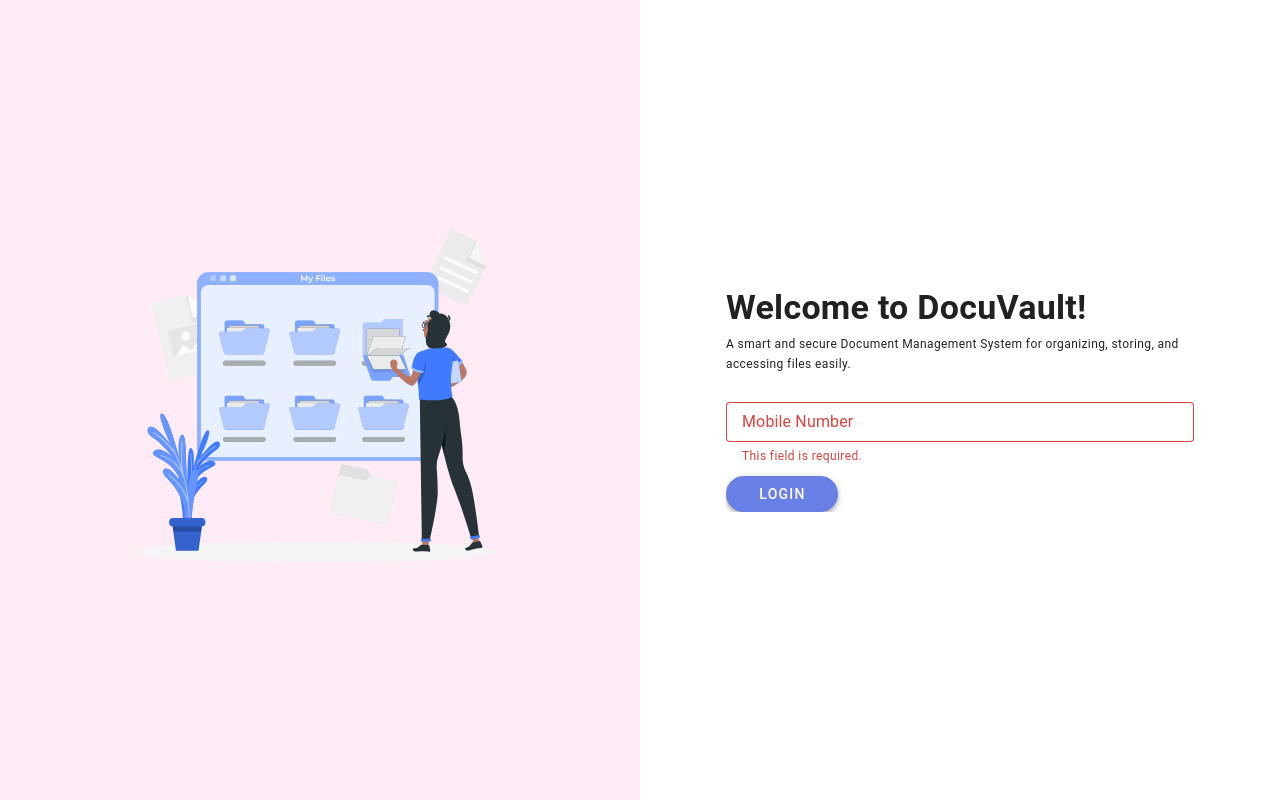
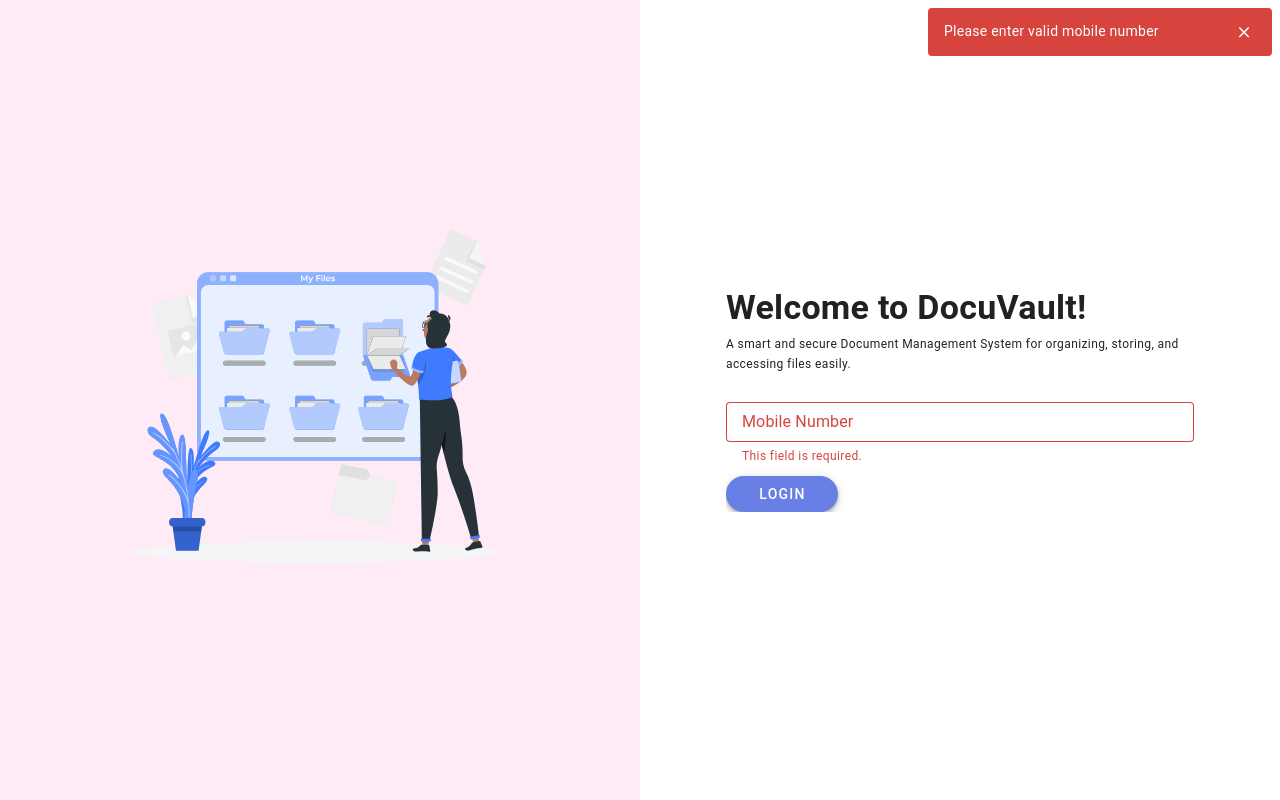
Before and after one commit to LTarunRao/docuvault-document-management, a Vue app: page / in a window 1280 px wide. Both pictures are taken after a click on the button "LOGIN". Built offline with nearby package versions, Linux system fonts and the light colour scheme; a small style sheet from the web is missing.

Commit message:
feat: add snackbar

```diff
--- a/components.d.ts
+++ b/components.d.ts
@@ -15,5 +15,6 @@ declare module 'vue' {
     Navbar: typeof import('./src/components/layout/Navbar.vue')['default']
     RouterLink: typeof import('vue-router')['RouterLink']
     RouterView: typeof import('vue-router')['RouterView']
+    Snackbar: typeof import('./src/components/common/Snackbar.vue')['default']
   }
 }
--- a/src/App.vue
+++ b/src/App.vue
@@ -2,10 +2,11 @@
   <v-app>
     <v-main>
       <router-view />
+      <SnackBar />
     </v-main>
   </v-app>
 </template>
 
 <script setup>
-  //
+  import SnackBar from "../src/components/common/Snackbar.vue"
 </script>
--- /dev/null
+++ b/src/components/common/Snackbar.vue
@@ -0,0 +1,21 @@
+<template>
+  <v-snackbar
+    v-model="snackBar.show"
+    :color="snackBar.color"
+    :timeout="snackBar.timeout"
+    location="top right"
+    variant="flat"
+  >
+    {{ snackBar.message }}
+    <template #actions>
+      <v-btn icon @click="snackBar.closeToast()" size="small">
+        <v-icon>mdi-close</v-icon>
+      </v-btn>
+    </template>
+  </v-snackbar>
+</template>
+
+<script setup>
+import { useSnackBarStore } from '@/stores/snackBar'
+const snackBar = useSnackBarStore()
+</script>
--- a/src/pages/LoginView.vue
+++ b/src/pages/LoginView.vue
@@ -92,6 +92,9 @@
 
 <script setup>
 import { ref } from "vue";
+import { useSnackBarStore } from "@/stores/snackBar";
+
+const snackbar = useSnackBarStore();
 
 const login_stepper_id = ref(1);
 const mobile_no = ref("");
@@ -108,13 +111,25 @@ const handleLogin = async () => {
     login_btn_loading.value = true;
     login_stepper_id.value = 2;
     login_btn_loading.value = false;
+  } else {
+    snackbar.showToast({
+      message: "Please enter valid mobile number",
+      color: "error",
+    });
   }
 };
 const verifyOtp = async () => {
   if (!otp.value || otp.value.length < 6) {
-    alert("Please enter a valid 6-digit OTP");
+    snackbar.showToast({
+      message: "Invalid OTP!",
+      color: "error",
+    });
     return;
   } else {
+    snackbar.showToast({
+      message: "OTP Verified!",
+      color: "success",
+    });
     otp_btn_loading.value = true;
     login_stepper_id.value = 1;
     otp_btn_loading.value = false;
--- /dev/null
+++ b/src/stores/snackBar.js
@@ -0,0 +1,21 @@
+import { defineStore } from 'pinia'
+
+export const useSnackBarStore = defineStore('snackBar', {
+  state: () => ({
+    show: false,
+    message: '',
+    color: 'info',
+    timeout: 3000,
+  }),
+  actions: {
+    showToast({ message, color = 'info', timeout = 3000 }) {
+      this.message = message
+      this.color = color
+      this.timeout = timeout
+      this.show = true
+    },
+    closeToast() {
+      this.show = false
+    },
+  },
+})
```
